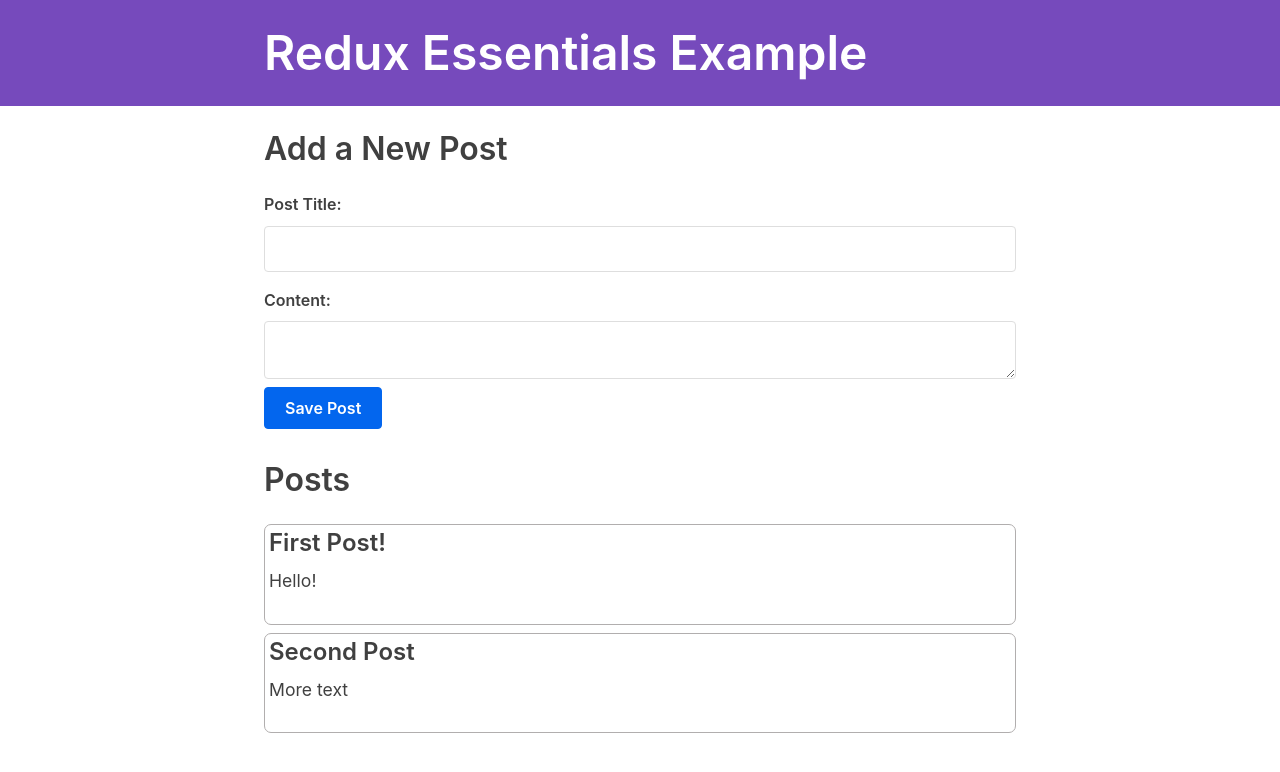
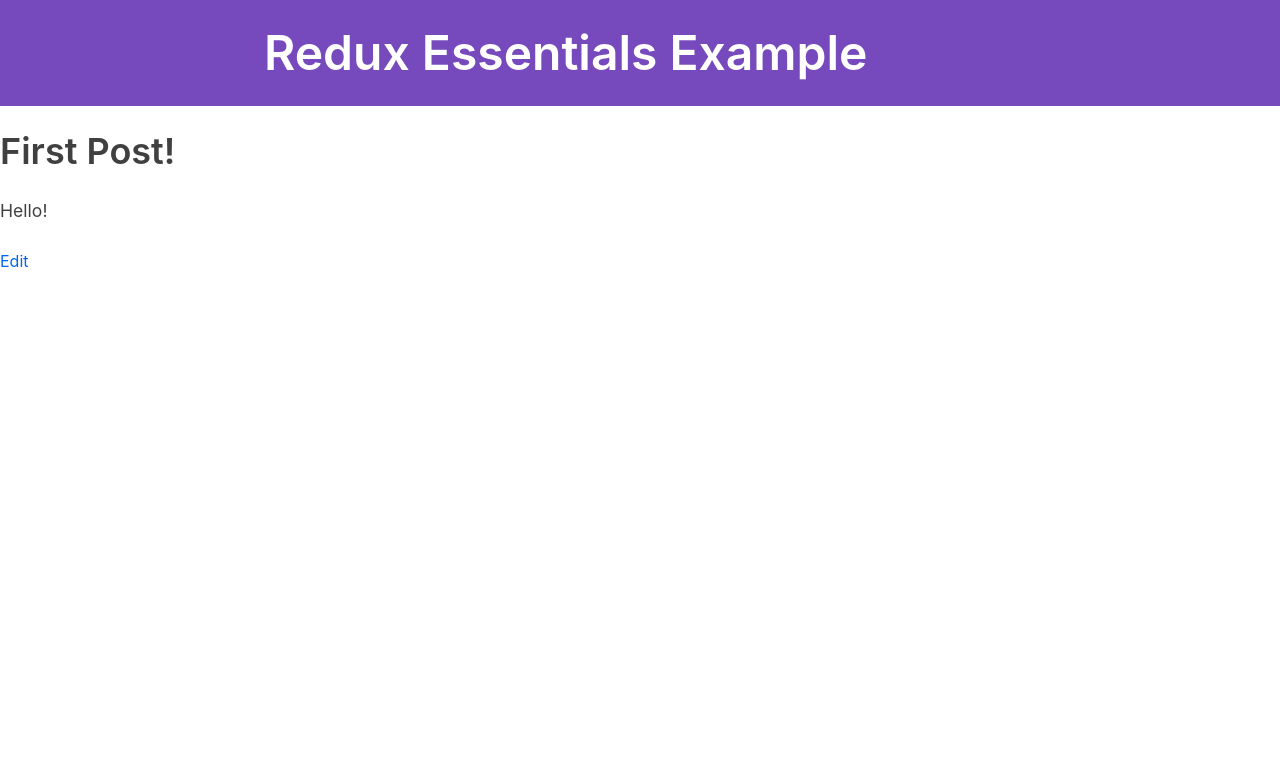
Before and after one commit to tian142/redux-essentials-checkpoint-1-3-show-single-post-and-editing-posts-and-prepare-action-payload, a React (Create React App) app: page /post/1 in a window 1280 px wide. Before the commit this address led to /. Shown: the top 772 px of the page. Built offline with nearby package versions, Linux system fonts and the light colour scheme; what miragejs, txtgen would draw is missing.

Commit message:
completed SinglePost with edit button

```diff
--- a/src/App.js
+++ b/src/App.js
@@ -10,6 +10,7 @@
 
 import { PostsList } from './features/posts/PostsList'
 import { AddPostForm } from './features/posts/AddPostForm'
+import { SinglePost } from './features/posts/SinglePost'
 
 function App() {
   return (
@@ -27,6 +28,7 @@
               </React.Fragment>
             )}
           />
+          <Route exact path="/post/:postId" component={SinglePost} />
           <Redirect to="/" />
         </Switch>
       </div>
--- a/src/features/posts/PostsList.js
+++ b/src/features/posts/PostsList.js
@@ -1,5 +1,7 @@
 import React from 'react'
 import { useSelector } from 'react-redux'
+
+import { Link } from 'react-router-dom'
 
 export const PostsList = () => {
   const posts = useSelector((state) => state.posts)
@@ -8,6 +10,7 @@
     <article className="post-excerpt" key={post.id}>
       <h3>{post.title}</h3>
       <p className="post-content">{post.content.substring(0, 100)}</p>
+      <Link to={`/post/${post.id}`}>Go Here</Link>
     </article>
   ))
 
--- /dev/null
+++ b/src/features/posts/SinglePost.js
@@ -0,0 +1,21 @@
+import React from 'react'
+
+import { useSelector } from 'react-redux'
+
+import { Link } from 'react-router-dom'
+
+export const SinglePost = ({ match }) => {
+  const { postId } = match.params
+
+  const post = useSelector((state) =>
+    state.posts.find((post) => post.id === postId)
+  )
+
+  return (
+    <div>
+      <h1>{post.title}</h1>
+      <p>{post.content}</p>
+      <Link>Edit</Link>
+    </div>
+  )
+}
```
